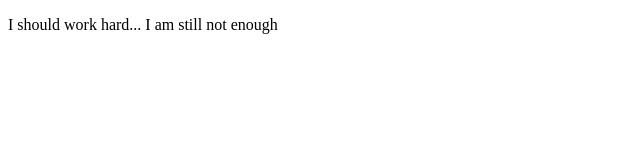
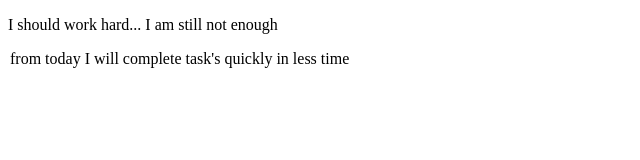
Before and after one commit to ManojKumarV8/LocalRepo, a plain HTML site: page index.html in a window 1280 px wide. Shown: the whole page, without its empty margins (0-640 px from the left). Drawn offline with Linux system fonts and the light colour scheme.

Commit message:
Productivity

```diff
--- a/index.html
+++ b/index.html
@@ -1,2 +1,3 @@
 <!DOCTYPE html>
 <p>I should work hard... I am still not enough</p>
+<legend>from today I will complete task's quickly in less time </legend>
```
Also changed, not shown: 1 other file.
